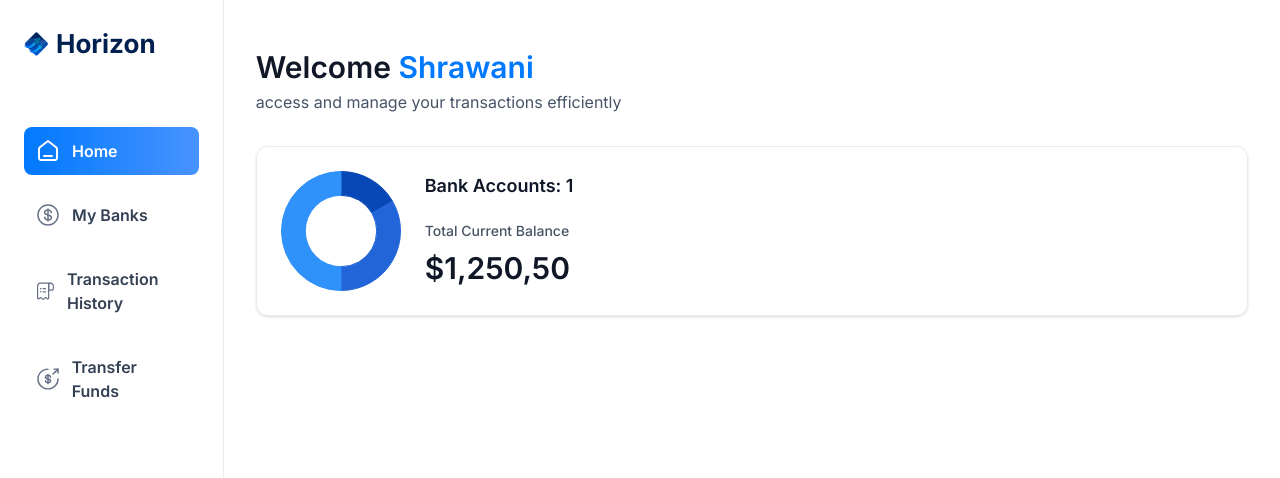
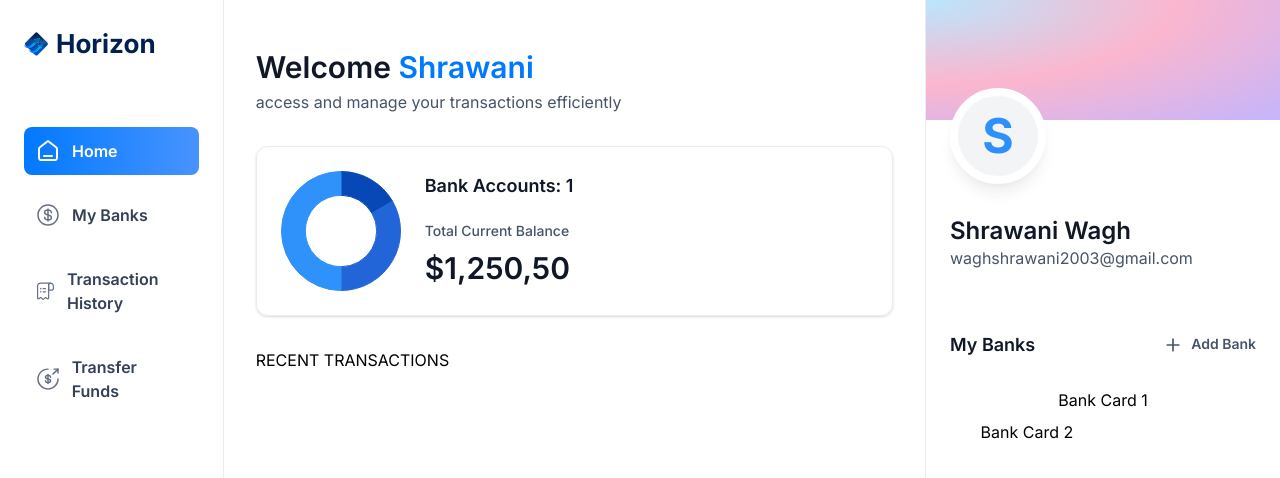
Before and after one commit to shrawaniwagh2003/Bank-Managment, a Next.js app: page / in a window 1280 px wide. Shown: the top 478 px of the page. Built offline with nearby package versions, Linux system fonts and the light colour scheme.

Commit message:
implement rightSidebar profile ui and add bank comp

```diff
--- a/src/app/(root)/page.tsx
+++ b/src/app/(root)/page.tsx
@@ -1,10 +1,11 @@
 import HeaderBox from '@/components/ui/HeaderBox'
+import RightSidebar from '@/components/ui/RightSidebar'
 import TotalBalanceBox from '@/components/ui/TotalBalanceBox'
 import { Section } from 'lucide-react'
 import React from 'react'
 
 const Home = () => {
-  const loggedIn = {firstName : 'Shrawani'}
+  const loggedIn = {firstName : 'Shrawani', lastName : 'Wagh', email:"waghshrawani2003@gmail.com"}
   return (
     <section className='home'>
       <div className='home-content'>
@@ -20,7 +21,14 @@
        totalCurrentBalance={1250.50}
        />
         </header>
+        RECENT TRANSACTIONS
       </div>
+
+      <RightSidebar
+      user={loggedIn}
+      transactions={[]}
+      banks={[{},{}]}
+      />
     </section>
   )
 }
--- a/src/app/globals.css
+++ b/src/app/globals.css
@@ -157,6 +157,10 @@
   .right-sidebar {
     @apply no-scrollbar hidden h-screen max-h-screen flex-col border-l border-gray-200 xl:flex w-[355px] xl:overflow-y-scroll !important;
   }
+
+  /* .profile-banner {
+    @apply h-[120px] w-full bg-gradient-mesh bg-cover bg-no-repeat;
+  } */
 
   .profile-banner {
     @apply h-[120px] w-full bg-gradient-mesh bg-cover bg-no-repeat;
--- /dev/null
+++ b/src/components/ui/RightSidebar.tsx
@@ -0,0 +1,48 @@
+import Image from 'next/image'
+import Link from 'next/link'
+import React from 'react'
+import plus from '../../public/icons/plus.svg'
+import { Divide } from 'lucide-react'
+
+const RightSidebar = ({user,transactions,banks}: RightSidebarProps) => {
+  return (
+    <aside className='right-sidebar'>
+      <section className='flex flex-col pb-8'>
+        <div className='profile-banner'/>
+        <div className='profile'>
+        <div className='profile-img'>
+          <span className='text-5xl font-bold text-blue-500 '>{user.firstName[0]}</span>
+        </div>
+        <div className='profile-details'><h1 className='profile-name'>
+        {user.firstName} {user.lastName}</h1>
+        <p className='profile-email'>{user.email}</p></div>
+        </div>
+      </section>
+      <section className='banks'>
+        <div className='flex w-full justify-between'>
+          <h2 className='header-2'>My Banks</h2>
+          <Link
+          href='./'
+          className='flex gap-2'>
+            <Image
+            src={plus}
+            width={20}
+            height={20}
+            alt="plus"/>
+            <h2 className='text-14 font-semibold text-gray-600'>Add Bank</h2>
+          </Link>
+        </div>
+        {banks?.length > 0 && (
+          <div  className='relative flex flex-1 flex-col items-center justify-center gap-5'>
+            <div className='relative z-10'>Bank Card 1</div>
+            {banks[1] && (
+              <div className='absolute right-0 top-8 z-0 w-[90%]'>Bank Card 2</div>
+            )}
+          </div>
+        )}
+      </section>
+    </aside>
+  )
+}
+
+export default RightSidebar
--- a/tailwind.config.ts
+++ b/tailwind.config.ts
@@ -71,7 +71,8 @@
       },
       backgroundImage: {
         "bank-gradient": "linear-gradient(90deg, #0179FE 0%, #4893FF 100%)",
-        "gradient-mesh": "url('/icons/gradient-mesh.svg')",
+        'gradient-mesh': 'radial-gradient(at top left, #bae6fd, #fbb6ce, #c4b5fd)',
+
         "bank-green-gradient":
           "linear-gradient(90deg, #01797A 0%, #489399 100%)",
       },
```
